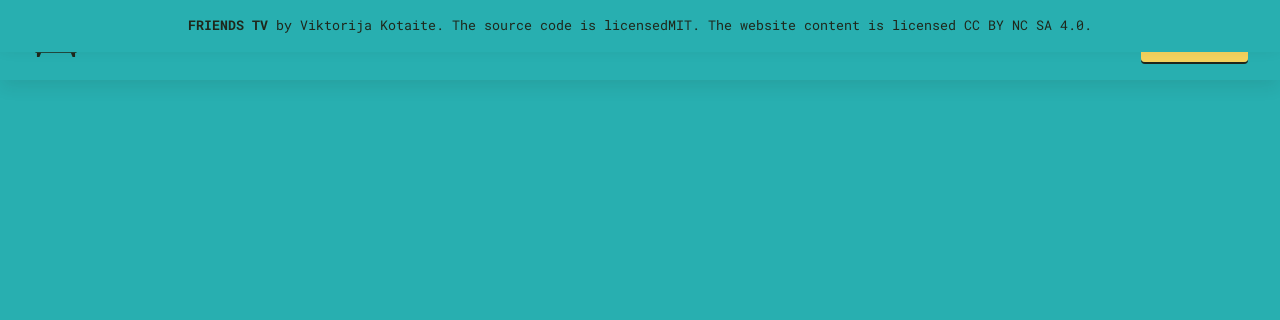
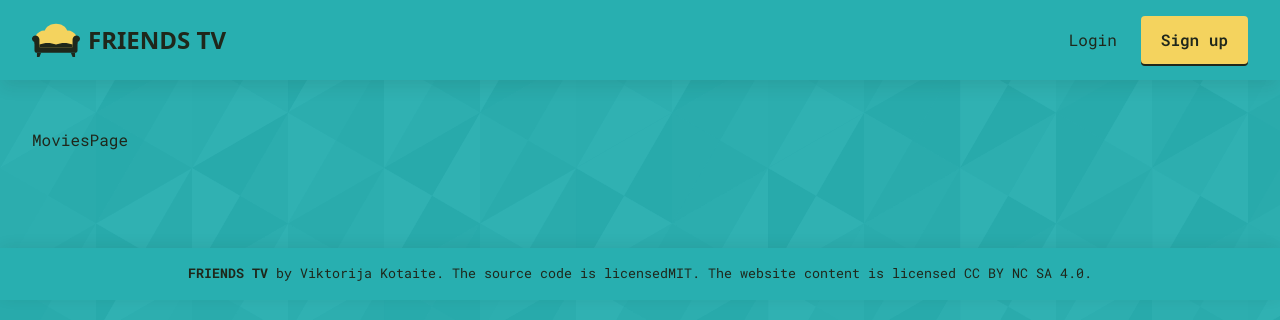
Before and after one commit to viktorijakot/movie_app_front_vite_tailwind, a React (Vite) app: page /movie-list in a window 1280 px wide. Shown: the top 320 px of the page. Built offline with nearby package versions, Linux system fonts and the light colour scheme; a web font is replaced by a local one.

Commit message:
movie page, style

```diff
--- a/src/App.jsx
+++ b/src/App.jsx
@@ -5,6 +5,7 @@ import RegisterPage from "./pages/RegisterPage";
 import Header from "./components/layout/Header";
 import { Toaster } from "react-hot-toast";
 import Footer from "./components/layout/Footer";
+import MoviesPage from "./pages/MoviesPage";
 
 export default function App() {
   return (
@@ -17,6 +18,7 @@ export default function App() {
         <Route path="/" element={<HomePage />} />
         <Route path="/login" element={<LoginPage />} />
         <Route path="/sign-up" element={<RegisterPage />} />
+        <Route path="/movie-list" element={<MoviesPage />} />
       </Routes>
       <Footer />
     </div>
--- a/src/components/layout/Header.jsx
+++ b/src/components/layout/Header.jsx
@@ -1,9 +1,10 @@
 import { Link, NavLink, useNavigate } from "react-router-dom";
 import { useAuthContext } from "../../store/AuthCtxProvider";
 import LOGO from "../../assets/logo.svg";
+import userSvg from "../../assets/userSvg.svg";
 
 function Header() {
-  const { isUserLoggedIn, logout } = useAuthContext();
+  const { isUserLoggedIn, logout, userName } = useAuthContext();
   const navigate = useNavigate();
   function handleLogout() {
     logout();
@@ -20,7 +21,7 @@ function Header() {
           <img className="h-12 w-auto me-2" src={LOGO} alt="logo" />
           <p className="logo">FRIENDS TV</p>
         </Link>
-        <nav>
+        <nav className="flex justify-center items-center">
           {!isUserLoggedIn && (
             <>
               <NavLink className={"login px-4 py-2 me-2 "} to={"/login"}>
@@ -35,6 +36,20 @@ function Header() {
             </>
           )}
           {isUserLoggedIn && (
+            <>
+              <img className="userSvg py-2" src={userSvg} alt="user" />
+              <NavLink className={"login px-4 py-2 me-2 "} to={"/movie-list"}>
+                {userName}
+              </NavLink>
+              <NavLink className={"login px-4 py-2 me-2 "} to={"/movie-list"}>
+                Activity
+              </NavLink>
+              <NavLink className={"login px-4 py-2 me-2 "} to={"/movie-list"}>
+                Firends
+              </NavLink>
+              <NavLink className={"login px-4 py-2 me-2 "} to={"/movie-list"}>
+                Movie search
+              </NavLink>
               <Link
                 to={"/"}
                 onClick={handleLogout}
@@ -42,6 +57,7 @@ function Header() {
               >
                 Logout
               </Link>
+            </>
           )}
         </nav>
       </header>
--- /dev/null
+++ b/src/pages/MoviesPage.jsx
@@ -0,0 +1,5 @@
+function MoviesPage() {
+  return <div className="container mx-auto mt-32 mb-24 ">MoviesPage</div>;
+}
+
+export default MoviesPage;
--- a/src/styles/index.scss
+++ b/src/styles/index.scss
@@ -27,6 +27,7 @@ body {
   color: #1f271b;
   font-family: "Roboto Mono", monospace;
   background-color: #28afb0;
+  background-image: url(/src/assets/facets.png);
 }
 
 .headerContainer {
@@ -55,6 +56,10 @@ body {
     // margin-top: 2px;
     // margin-bottom: -2px;
     box-shadow: none;
+  }
+  .userSvg {
+    border: 1px solid #f4d35e;
+    border-radius: 50%;
   }
 }
 @media (max-width: 425px) {
@@ -232,10 +237,12 @@ body {
 .footerContainer {
   background-color: #28afb0;
   box-shadow: 0 -0.125em 1em -0.125em rgba(#1f271b, 0.1);
-  top: 0;
   width: 100%;
   z-index: 2;
-  position: relative;
+  left: 0;
+  bottom: 0;
+  // position: absolute;
+  // bottom: 0;
   footer {
     margin: 0 auto;
     text-align: center;
```
Also changed, not shown: src/assets/facets.png (added), src/assets/userSvg.svg (added). Lines whose indentation alone changed are shown as unchanged.
